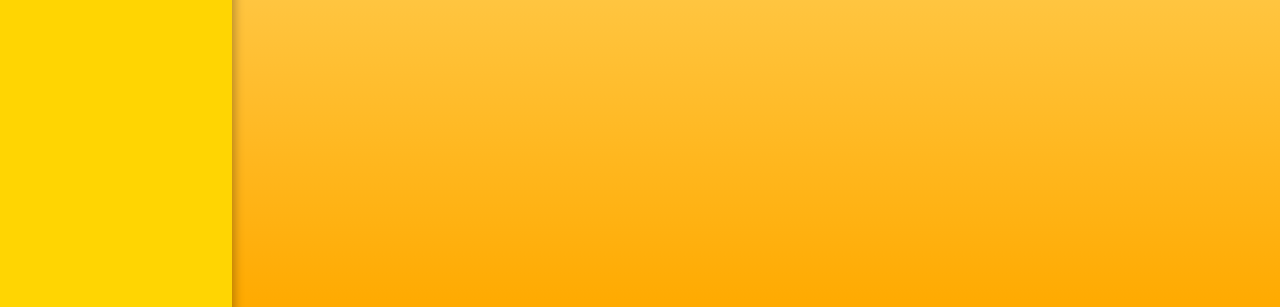
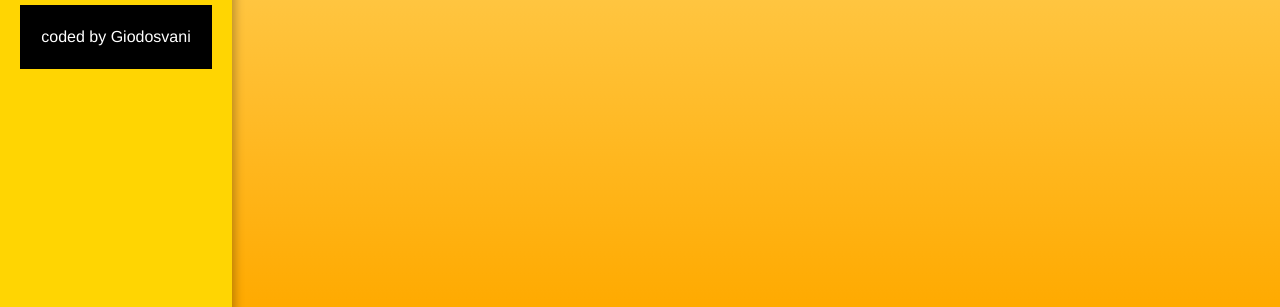
Before and after one commit to TulipHonk/portfolio, a plain HTML site: page precos.html in a window 1280 px wide. Shown: the part 493-800 px from the top of the page. Drawn offline with nearby package versions, Linux system fonts and the light colour scheme; a web font is replaced by a local one.

Commit message:
Add files via upload

```diff
--- a/precos.html
+++ b/precos.html
@@ -9,7 +9,7 @@
     <link rel="stylesheet" media="(max-width: 480px)" href="styles/mobile.css">
     <link rel="stylesheet" media="(min-width: 481px)" href="styles/style.css">
 
-    <link rel="shortcut icon" href="images/favicon" type="image/x-icon">
+    <link rel="shortcut icon" href="images/favicon.png" type="image/x-icon">
 </head>
 <body>
 
@@ -25,6 +25,8 @@
             <a href="https://www.instagram.com/tuliphonk_sol/" target="_blank"><img src="images/instagram.png" alt="instagram"></a>
             <a href="https://t.me/tuliphonkgalery" target="_blank"><img src="images/telegram.png" alt="telegram"></a>
             <a href="https://twitter.com/TulipHonk" target="_blank"><img src="images/twitter.png" alt="twitter"></a>
+
+            <a href="https://giodosvani.github.io/portfolio" target="_blank" id="credit">coded by Giodosvani</a>
         </div> <!--social-->
 
     </nav>
```
Also changed, not shown: index.html (+3 -1 lines), prices.html (+3 -1 lines), tds.html (+3 -1 lines), tos.html (+3 -1 lines).
